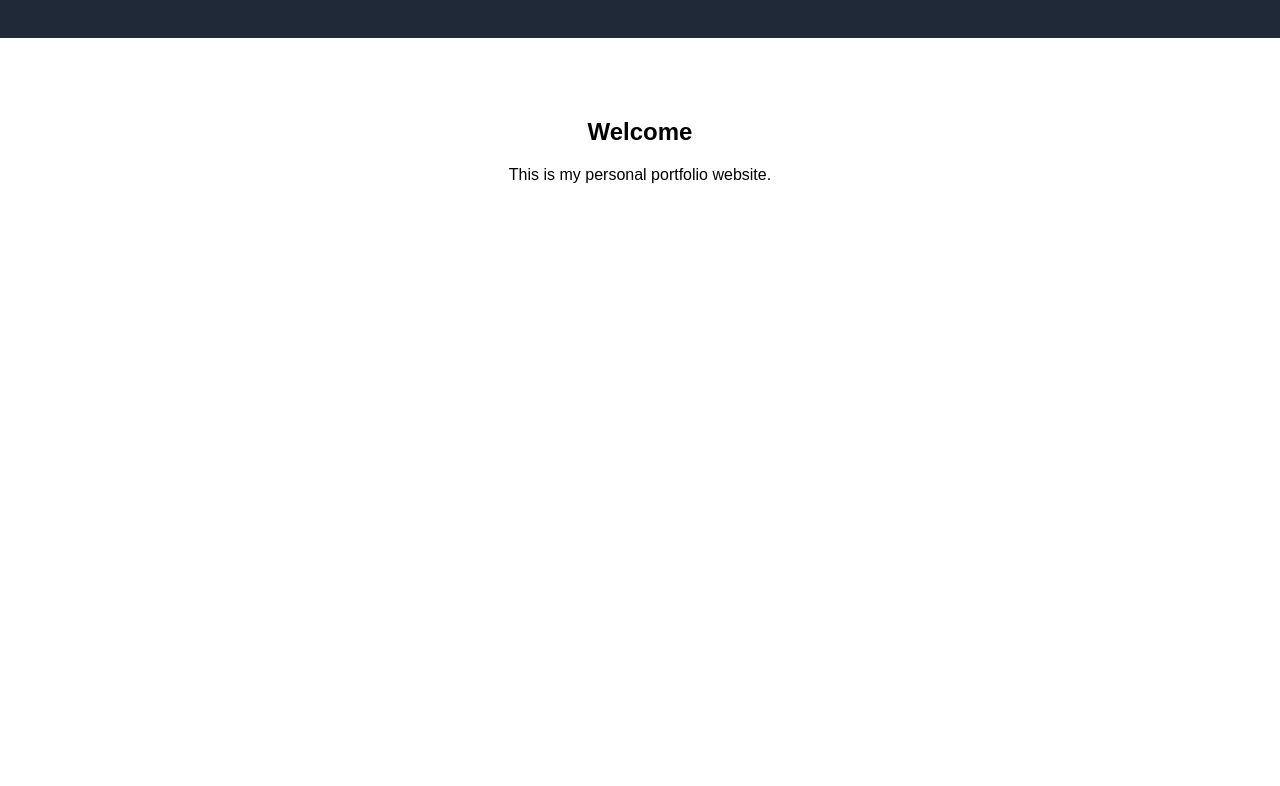
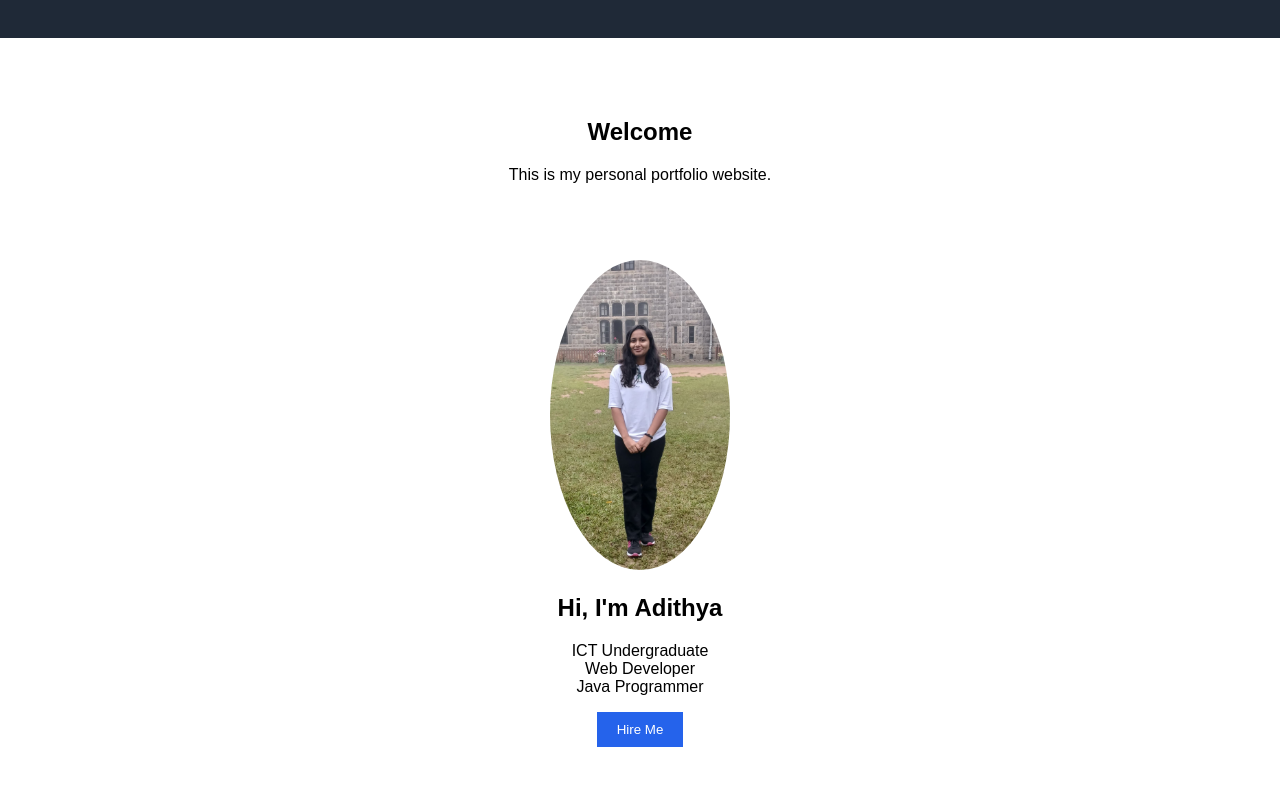
Before and after one commit to induwariadhithya/MyPortfolio, a plain HTML site: page index.html in a window 1280 px wide. Shown: the part 220-1006 px from the top of the page. Before the commit the page ends 800 px from the top, so only its background shows below. Drawn offline with Linux system fonts and the light colour scheme.

Commit message:
Add hero section

```diff
--- a/index.html
+++ b/index.html
@@ -34,6 +34,23 @@
 <section class="hero">
     <h2>Welcome</h2>
     <p>This is my personal portfolio website.</p>
+    <section class="hero">
+
+<img src="images/img01.jpg" width="180">
+
+<h2>Hi, I'm Adithya</h2>
+
+<p>
+ICT Undergraduate
+<br>
+Web Developer
+<br>
+Java Programmer
+</p>
+
+<button>Hire Me</button>
+
+</section>
 </section>
 
 <script src="script.js"></script>
--- a/style.css
+++ b/style.css
@@ -24,3 +24,15 @@ nav a{
     text-decoration:none;
     margin:15px;
 }
+
+.hero img{
+    border-radius:50%;
+}
+
+button{
+    padding:10px 20px;
+    background:#2563eb;
+    color:white;
+    border:none;
+    cursor:pointer;
+}
```
